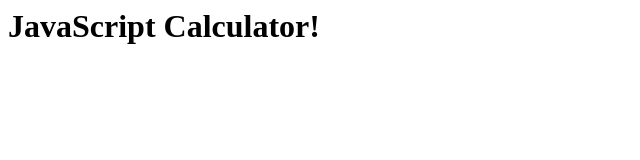
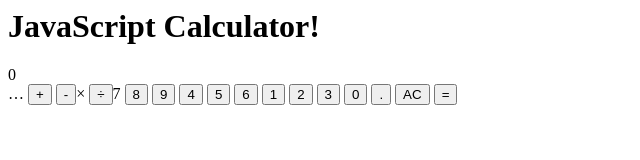
Before and after one commit to UnicodeRogue/JavaScriptCalculator, a plain HTML site: page index.html in a window 1280 px wide. Shown: the whole page, without its empty margins (0-640 px from the left). Drawn offline with Linux system fonts and the light colour scheme.

Commit message:
Update index.html

```diff
--- a/index.html
+++ b/index.html
@@ -1 +1,25 @@
 <H1>JavaScript Calculator! </H1>
+
+<div class=”calculator”>
+  <div class=”calculator__display”>0</div>
+    <div class=”calculator__keys”> …
+      <button class="key--operator" data-action="add">+</button>
+      <button class="key--operator" data-action="subtract">-</button
+      <button class="key--operator" data-action="multiply">&times;</button>
+      <button class="key--operator" data-action="divide">÷</button
+      <button>7</button>
+      <button>8</button>
+      <button>9</button>
+      <button>4</button>
+      <button>5</button>
+      <button>6</button>
+      <button>1</button>
+      <button>2</button>
+      <button>3</button>
+      <button>0</button>
+      <button data-action="decimal">.</button>
+      <button data-action="clear">AC</button>
+      <button class="key--equal" data-action="calculate">=</button>
+    </div>
+  </div>
+</div>
```
